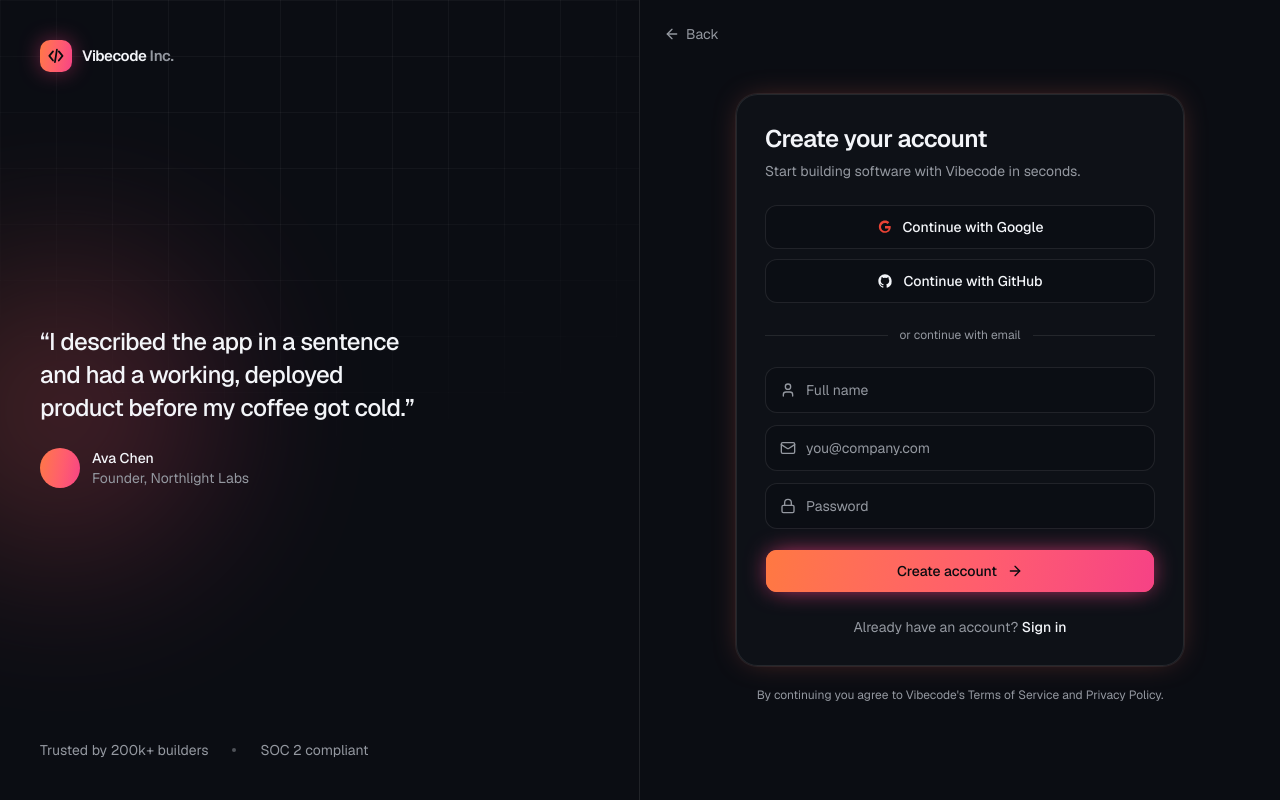
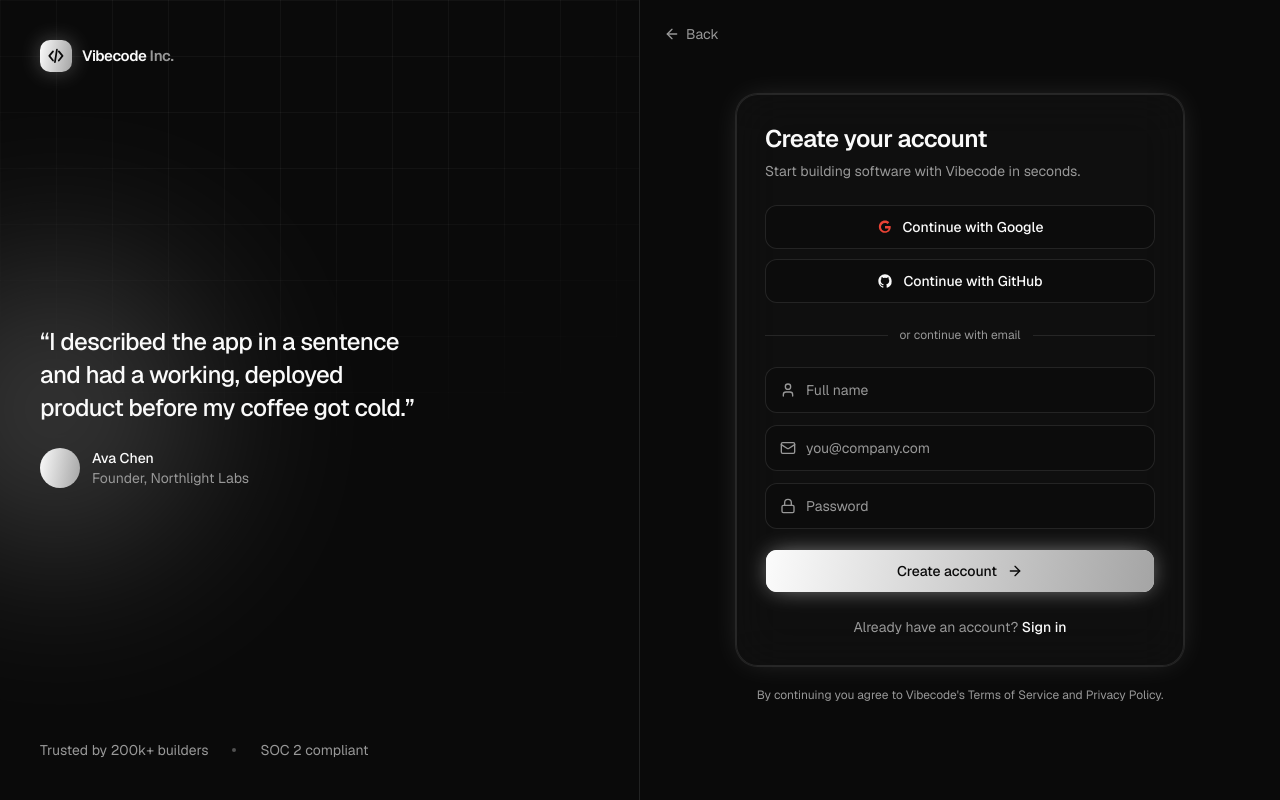
Before and after one commit to kakahanif10-dot/vibecode-69, a Next.js app: page /login in a window 1280 px wide. Built offline with nearby package versions, Linux system fonts and the light colour scheme.

Commit message:
feat: update color palette to minimalist black & white scheme

```diff
--- a/app/globals.css
+++ b/app/globals.css
@@ -41,45 +41,45 @@
 :root {
   color-scheme: dark;
 
-  /* Deep-tech dark palette */
-  --background: oklch(0.16 0.012 264);
-  --foreground: oklch(0.97 0.005 260);
+  /* Black & white minimalist palette (v0 / Perplexity / Grok / ChatGPT) */
+  --background: oklch(0.145 0 0);
+  --foreground: oklch(0.985 0 0);
 
-  --card: oklch(0.19 0.014 264);
-  --card-foreground: oklch(0.97 0.005 260);
+  --card: oklch(0.18 0 0);
+  --card-foreground: oklch(0.985 0 0);
 
-  --popover: oklch(0.185 0.014 264);
-  --popover-foreground: oklch(0.97 0.005 260);
+  --popover: oklch(0.175 0 0);
+  --popover-foreground: oklch(0.985 0 0);
 
-  /* Signature coral accent */
-  --primary: oklch(0.72 0.19 32);
-  --primary-foreground: oklch(0.15 0.01 264);
+  /* Primary is pure near-white on black — developer-native, enterprise */
+  --primary: oklch(0.985 0 0);
+  --primary-foreground: oklch(0.145 0 0);
 
-  --secondary: oklch(0.24 0.014 264);
-  --secondary-foreground: oklch(0.95 0.005 260);
+  --secondary: oklch(0.24 0 0);
+  --secondary-foreground: oklch(0.985 0 0);
 
-  --muted: oklch(0.24 0.014 264);
-  --muted-foreground: oklch(0.68 0.012 262);
+  --muted: oklch(0.24 0 0);
+  --muted-foreground: oklch(0.68 0 0);
 
-  --accent: oklch(0.68 0.2 9);
-  --accent-foreground: oklch(0.97 0.005 260);
+  --accent: oklch(0.28 0 0);
+  --accent-foreground: oklch(0.985 0 0);
 
-  --destructive: oklch(0.62 0.22 25);
+  --destructive: oklch(0.62 0.2 25);
 
-  --border: oklch(1 0 0 / 9%);
+  --border: oklch(1 0 0 / 10%);
   --input: oklch(1 0 0 / 12%);
-  --ring: oklch(0.72 0.19 32);
+  --ring: oklch(0.75 0 0);
 
   --radius: 0.75rem;
 
-  --sidebar: oklch(0.175 0.013 264);
-  --sidebar-foreground: oklch(0.95 0.005 260);
+  --sidebar: oklch(0.165 0 0);
+  --sidebar-foreground: oklch(0.985 0 0);
   --sidebar-border: oklch(1 0 0 / 8%);
-  --sidebar-accent: oklch(0.24 0.014 264);
+  --sidebar-accent: oklch(0.24 0 0);
 
-  /* Brand gradient stops */
-  --brand-from: oklch(0.74 0.19 40);
-  --brand-to: oklch(0.66 0.22 3);
+  /* Monochrome brand gradient stops (white → soft grey) */
+  --brand-from: oklch(0.99 0 0);
+  --brand-to: oklch(0.72 0 0);
 }
 
 @layer base {
@@ -114,8 +114,8 @@
 /* Subtle glowing border used across cards and inputs */
 @utility glow-border {
   box-shadow:
-    0 0 0 1px oklch(1 0 0 / 6%),
-    0 0 30px -8px oklch(0.72 0.19 32 / 35%);
+    0 0 0 1px oklch(1 0 0 / 8%),
+    0 0 30px -8px oklch(1 0 0 / 18%);
 }
 
 /* Grid backdrop for hero / deep-tech feel */
@@ -132,7 +132,7 @@
 }
 
 ::selection {
-  background: oklch(0.72 0.19 32 / 40%);
+  background: oklch(1 0 0 / 22%);
 }
 
 /* Thin custom scrollbars for IDE feel */
--- a/app/layout.tsx
+++ b/app/layout.tsx
@@ -22,7 +22,7 @@ export const metadata: Metadata = {
 
 export const viewport: Viewport = {
   colorScheme: 'dark',
-  themeColor: '#0E1117',
+  themeColor: '#0A0A0A',
 }
 
 export default function RootLayout({
--- a/components/workspace/preview-panel.tsx
+++ b/components/workspace/preview-panel.tsx
@@ -194,7 +194,7 @@ function MockCoffeeApp() {
           Freshly roasted beans, warm mornings, and a corner seat with your name
           on it.
         </p>
-        <button className="mt-5 rounded-full bg-[oklch(0.55_0.13_35)] px-5 py-2 text-xs font-medium text-white">
+        <button className="mt-5 rounded-full bg-[oklch(0.18_0_0)] px-5 py-2 text-xs font-medium text-white">
           See the menu
         </button>
       </div>
@@ -221,7 +221,7 @@ function MockCoffeeApp() {
 
 function CodeSurface() {
   return (
-    <div className="flex h-full overflow-hidden rounded-xl border border-border bg-[oklch(0.14_0.01_264)]">
+    <div className="flex h-full overflow-hidden rounded-xl border border-border bg-[oklch(0.14_0_0)]">
       {/* File tree */}
       <div className="thin-scroll w-52 shrink-0 overflow-y-auto border-r border-border p-2">
         {FILE_TREE.map((node) => (
```
